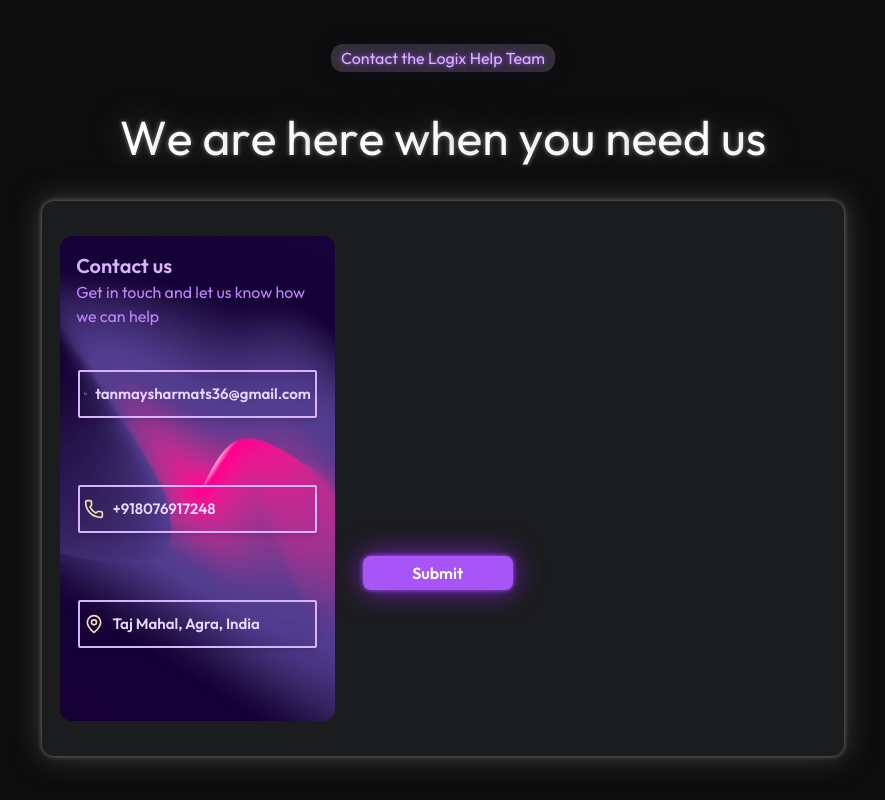
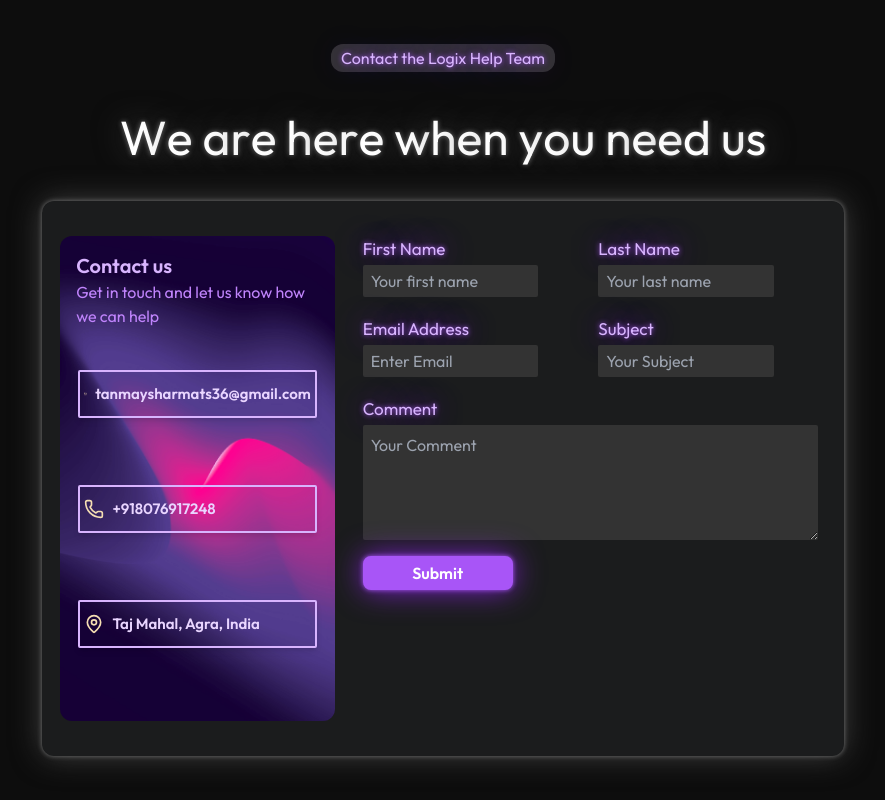
Before and after one commit to Tanmay-vats-sharma/Logix, a React (Vite) app in the folder Logix_Frontend/: page /events in a window 1280 px wide. Shown: the part 1064-1864 px from the top of the page, without its empty margins (197-1082 px from the left). Built offline with nearby package versions, Linux system fonts and the light colour scheme; a web font is replaced by a local one; what tailwindcss-motion would draw is missing.

Commit message:
Conact.jsx completed for desktop view

```diff
--- a/Logix_Frontend/src/components/pages/eventPage/ContactUs.jsx
+++ b/Logix_Frontend/src/components/pages/eventPage/ContactUs.jsx
@@ -74,9 +74,61 @@ const ContactUs = ({ selector }) => {
             </div>
 
             <div className="h-[93%]  w-[60%] ">
-            <div className="h-20 w-[100%] "></div>
-            <div className="h-20 w-[100%] "></div>
-            <div className="h-40 w-[100%] "></div>
+              <div className="h-20 w-[100%]  flex">
+                <div className="w-[50%] h-[100%]  flex flex-col p-2 ">
+                  <label className="text-[17px] text-purple-300 mb-[3px] neon-purple-text">
+                    First Name
+                  </label>
+                  <input
+                    type="text"
+                    placeholder="Your first name"
+                    className="w-[80%] outline-none  bg-[rgb(51,51,51)] rounded-sm px-2 h-8"
+                  />
+                </div>
+                <div className="w-[50%] h-[100%]  flex flex-col p-2 ">
+                  <label className="text-[17px] text-purple-300 mb-[3px] neon-purple-text">
+                    Last Name
+                  </label>
+                  <input
+                    type="text"
+                    placeholder="Your last name"
+                    className="w-[80%] outline-none  bg-[rgb(51,51,51)] rounded-sm px-2 h-8"
+                  />
+                </div>
+              </div>
+              <div className="h-20 w-[100%] flex">
+                <div className="w-[50%] h-[100%]  flex flex-col p-2 ">
+                  <label className="text-[17px] text-purple-300 mb-[3px] neon-purple-text">
+                    Email Address
+                  </label>
+                  <input
+                    type="text"
+                    placeholder="Enter Email"
+                    className="w-[80%] outline-none  bg-[rgb(51,51,51)] rounded-sm px-2 h-8"
+                  />
+                </div>
+                <div className="w-[50%] h-[100%]  flex flex-col p-2 ">
+                  <label className="text-[17px] text-purple-300 mb-[3px] neon-purple-text">
+                    Subject
+                  </label>
+                  <input
+                    type="text"
+                    placeholder="Your Subject"
+                    className="w-[80%] outline-none  bg-[rgb(51,51,51)] rounded-sm px-2 h-8"
+                  />
+                </div>
+              </div>
+              <div className="h-40 w-[100%] p-2 flex flex-col">
+                <label className="text-[17px] text-purple-300 mb-[3px] neon-purple-text">
+                  Comment
+                </label>
+                <textarea
+                  name=""
+                  id=""
+                  placeholder="Your Comment"
+                  className="w-[100%]  h-[90%] outline-none  bg-[rgb(51,51,51)] rounded-sm p-2"
+                ></textarea>
+              </div>
               <div className="p-2 flex flex-col items-start h-[50px] w-[100%] justify-start">
                 <Button height="35px" width="150px" value="Submit"></Button>
               </div>
```
